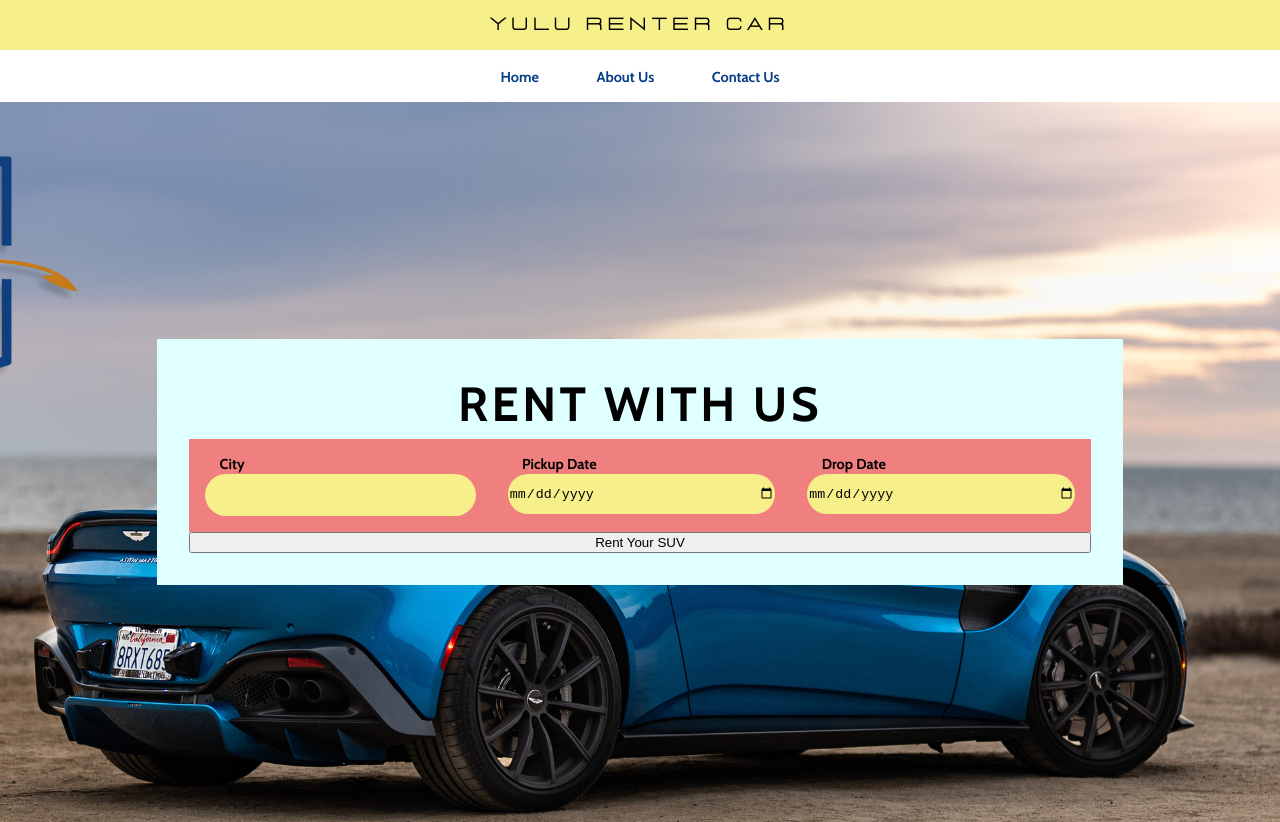
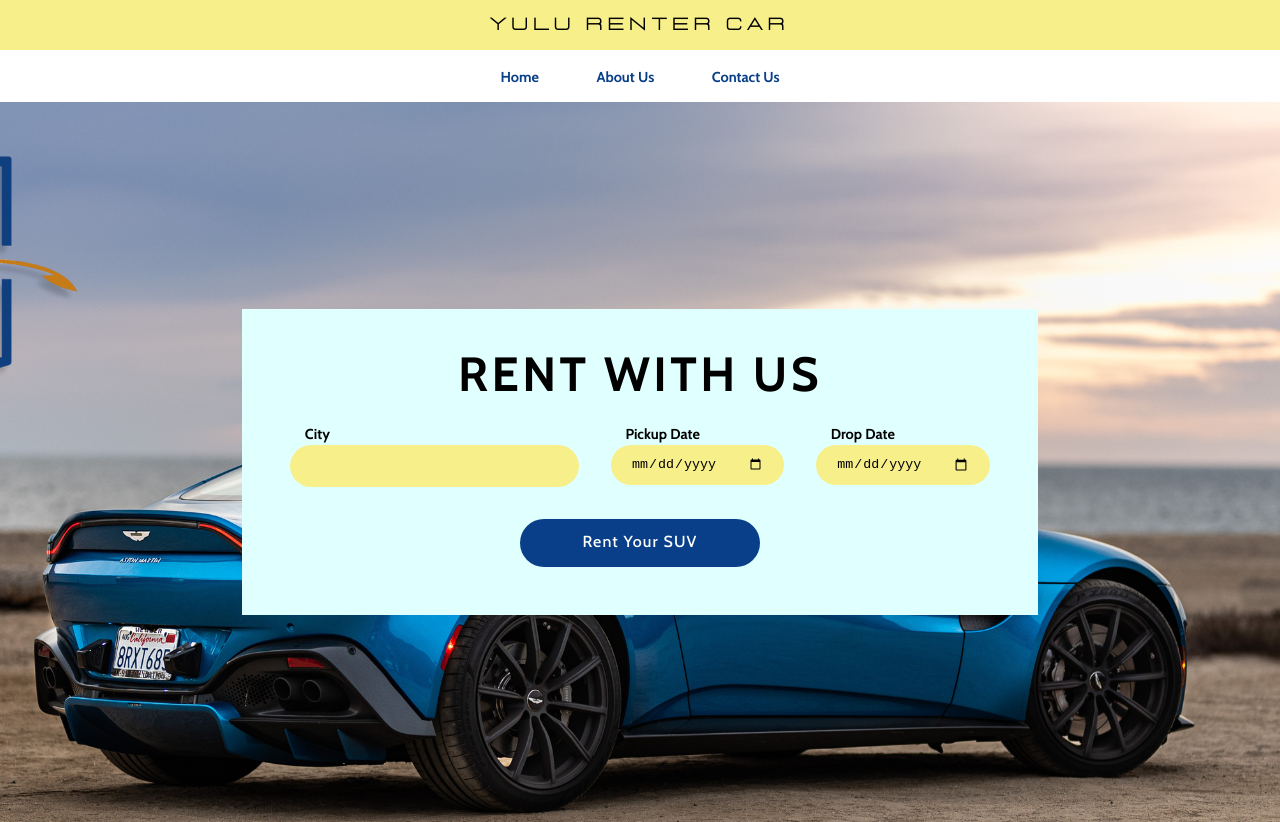
Before and after one commit to baayesh/yulu, a React (Create React App) app in the folder frontend/: page / in a window 1280 px wide. Shown: the top 822 px of the page. Built offline with nearby package versions, Linux system fonts and the light colour scheme.

Commit message:
Create serching area

```diff
--- a/frontend/src/components/home/hero.js
+++ b/frontend/src/components/home/hero.js
@@ -30,7 +30,7 @@ const Hero = () => {
             </div>
 
           </div>
-          <button>
+          <button type='submit' className="search__suv__submit paragraph">
               Rent Your SUV
             </button>
         </div>
--- a/frontend/src/styles/home.css
+++ b/frontend/src/styles/home.css
@@ -18,8 +18,23 @@
   padding: 2em;
 }
 
+.hero__car__search button{
+    width: 15em;
+    height: 3em;
+    margin: 1em auto;
+    border-radius: 3em;
+    border-width: 0;
+    background-color: #083F88;
+    color: white;
+    font-family: 'cabin', sans-serif;
+}
+
+.hero__car__search button:hover{
+    background-color: #285b9e;
+}
+
 .car__search{
-    background-color: lightcoral;
+
 
 }
 
@@ -39,6 +54,15 @@
     width:20em;
     border-width: 0px;
     border-radius: 2em;
+    padding-left: 20px;
+}
+
+.search__city input:focus{
+    outline: none;
+}
+
+.search__city input::placeholder{
+    font-family: 'Times New Roman', Times, serif;
 }
 
 .pickup__date{
@@ -54,9 +78,14 @@
 .pickup__date input{
     background-color:#F7EF8A;
     height: 3em;
-    width:20em;
+    width:10em;
     border-width: 0px;
     border-radius: 2em;
+    padding:0px 20px;
+}
+
+.pickup__date input:focus{
+    outline: none;
 }
 
 .drop__date{
@@ -72,7 +101,16 @@
 .drop__date input{
     background-color:#F7EF8A;
     height: 3em;
-    width:20em;
+    width:10em;
     border-width: 0px;
     border-radius: 2em;
+    padding:0px 20px;
 }
+
+.drop__date input:focus{
+    outline: none;
+}
+
+.drop__date input::placeholder{
+    font-family:'Gill Sans', 'Gill Sans MT', Calibri, 'Trebuchet MS', sans-serif;
+}
```
